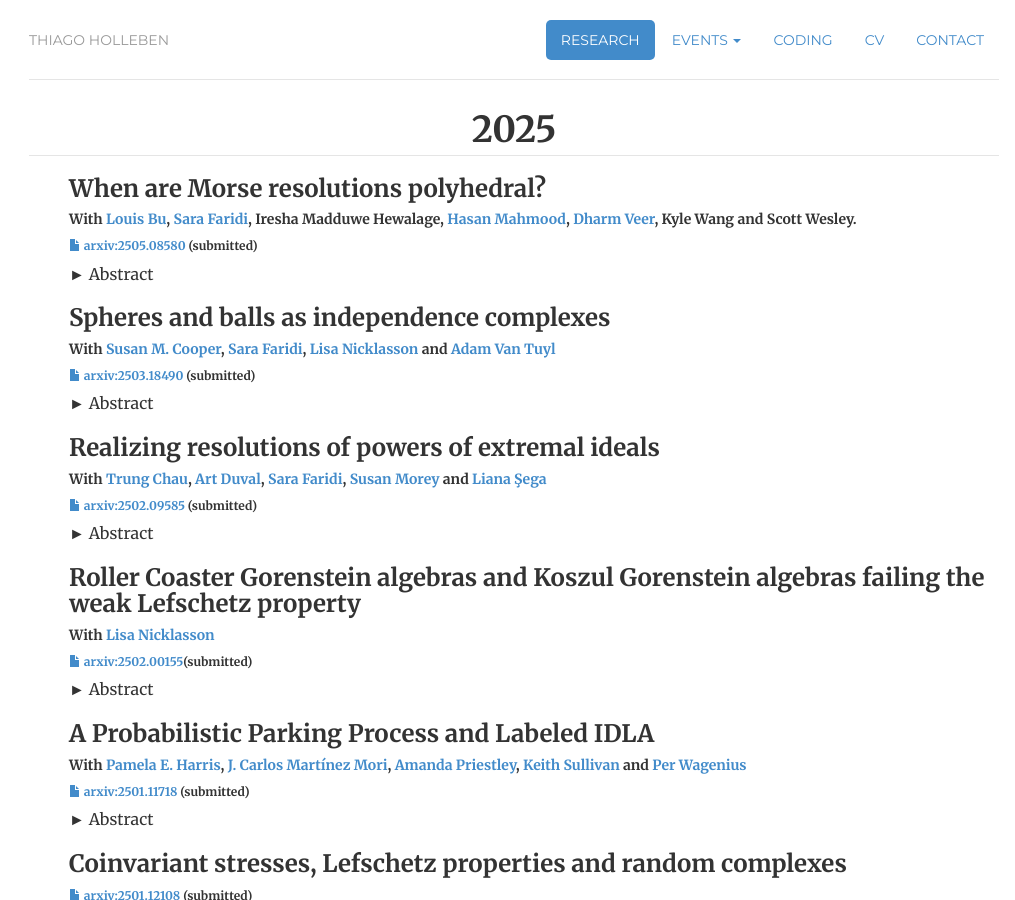
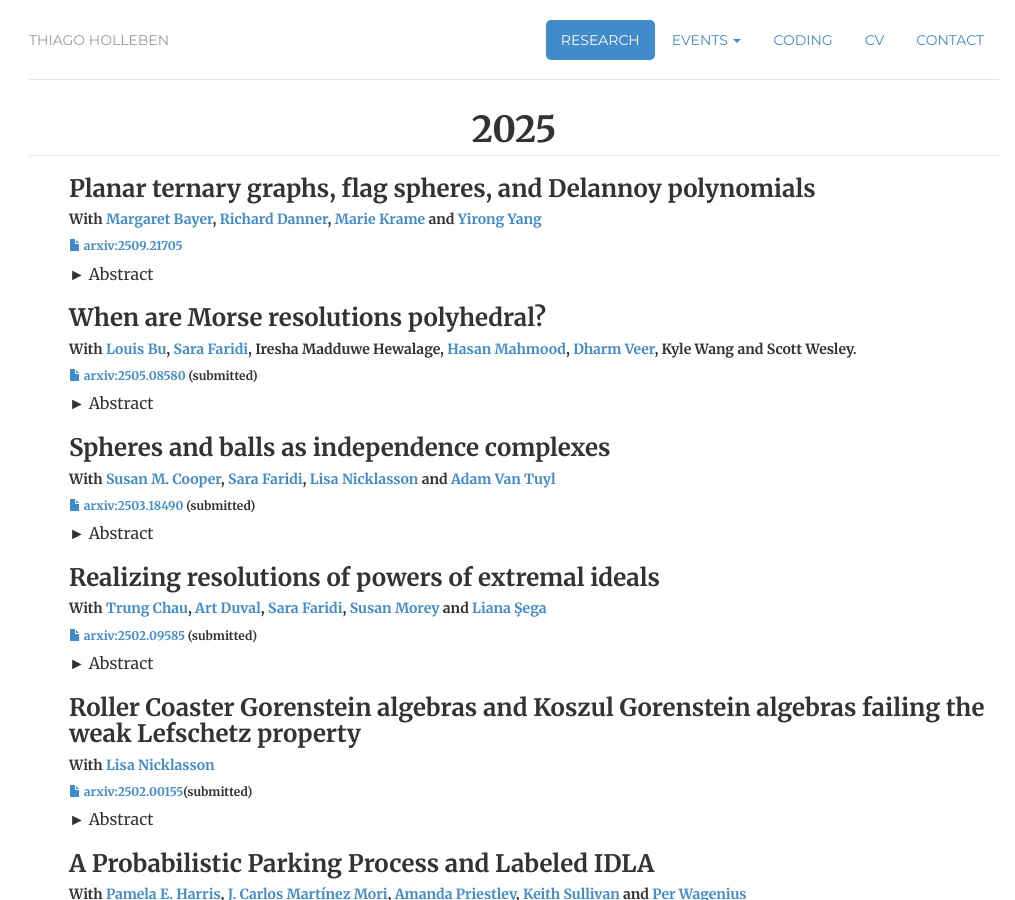
Before and after one commit to hollebenthiago/hollebenthiago.github.io, a Jekyll site: the page built from research/index.html, in a window 1280 px wide and 900 px high. Shown: the whole window, without its empty margins (126-1141 px from the left). Built offline with Jekyll 4.4.1, drawn with Linux system fonts in a browser that asks for light colours.

Commit message:
adding grwc paper to list

```diff
--- a/research/index.html
+++ b/research/index.html
@@ -18,6 +18,26 @@ description: Thiago Holleben is a PhD candidate at Dalhousie University.
 
         <div class="paper-list">
             <ul>
+                <li class="paper">
+                    <h3>
+                        Planar ternary graphs, flag spheres, and Delannoy polynomials
+                    </h3>
+                    <h5>
+                        With <a href="https://bayer.ku.edu/">Margaret Bayer</a>, <a href="https://www.linkedin.com/in/richard-danner-a4687b18">Richard Danner</a>, <a href="https://sites.google.com/view/mariekramer">Marie Krame</a> and <a href="https://sites.google.com/view/yirongyang/home">Yirong Yang</a>
+                    </h5>
+                    <h6><a href="https://arxiv.org/pdf/2509.21705"><i class="glyphicon glyphicon-file"></i> arxiv:2509.21705</a></h6>
+                    <details class="styled">
+                        <summary>
+                            Abstract
+                        </summary>
+                        <div>
+                            <p>
+                                In 2022 Kim showed when a graph  is ternary (without induced cycles of length divisible by three), its independence complex  is either contractible or homotopy equivalent to a sphere. In this paper, we show that when  is homotopy equivalent to a sphere of dimension , the complex is Gorenstein. Equivalently,  is a -well-covered graph. This answers a question by Faridi and Holleben.
+                                We then focus on the independence complexes of Gorenstein planar ternary graphs. We prove that they are boundaries of vertex decomposable simplicial polytopes. We show that the transformations among these flag spheres using edge subdivisions and contractions can be modeled by the Hasse diagram of the partition refinement poset. In addition, their -polynomials are products of Delannoy polynomials and thus real-rooted. Finally, we demonstrate a way to construct nonplanar Gorenstein (-well-covered) ternary graphs from planar ones.
+                            </p>
+                        </div>
+                    </details>
+                </li>
                 <li class="paper">
                     <h3>
                         When are Morse resolutions polyhedral?
```
